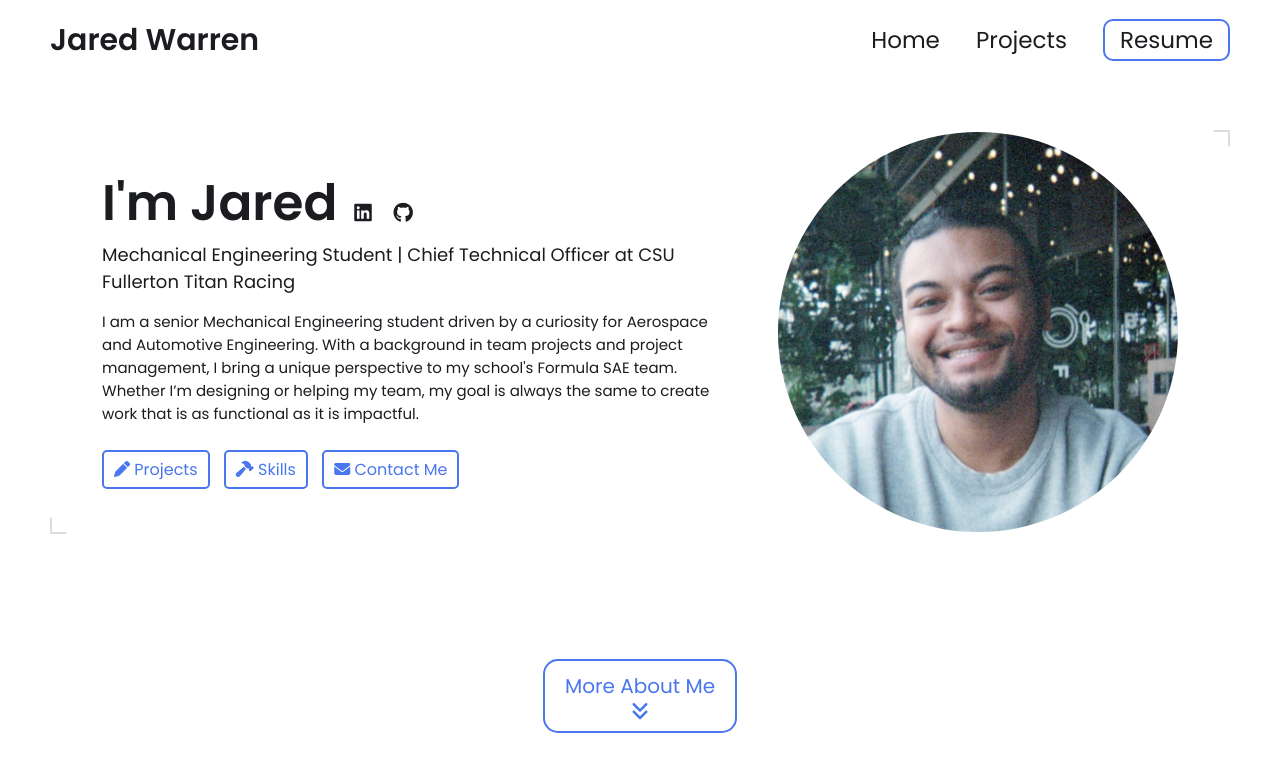
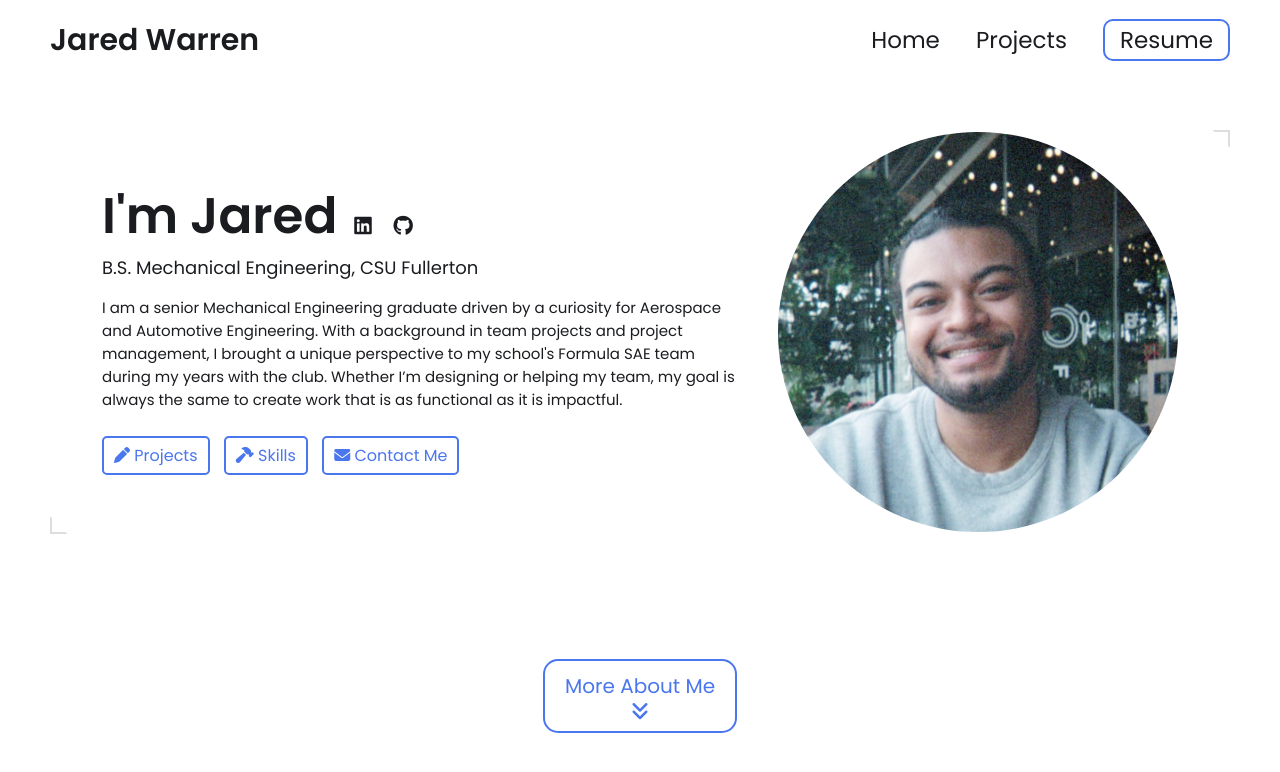
Before and after one commit to jaredjahmayne/jaredjahmayne.github.io, a Jekyll site: the page built from index.html, in a window 1280 px wide and 900 px high. Shown: the top 772 px of the window. Built offline with Jekyll 4.4.1, drawn with Linux system fonts in a browser that asks for light colours.

Commit message:
Update _config.yml

```diff
--- a/_config.yml
+++ b/_config.yml
@@ -10,10 +10,10 @@ title: Jared Warren's Portfolio # This is what shows up in the tab of the browse
 
 # Hero Section
 name: Jared Warren
-headline: Mechanical Engineering Student | Chief Technical Officer at CSU Fullerton Titan Racing
+headline: B.S. Mechanical Engineering, CSU Fullerton
 description: >- # dont remove this line. this will ignore all new lines until the next section
-  I am a senior Mechanical Engineering student driven by a curiosity for Aerospace and Automotive Engineering.
-  With a background in team projects and project management, I bring a unique perspective to my school's Formula SAE team.
+  I am a senior Mechanical Engineering graduate driven by a curiosity for Aerospace and Automotive Engineering.
+  With a background in team projects and project management, I brought a unique perspective to my school's Formula SAE team during my years with the club.
   Whether I’m designing or helping my team, my goal is always the same to create work that is as functional as it is impactful.
 
 # Place your profile image in /assets/images/profile-image/folder and edit the file name
```
